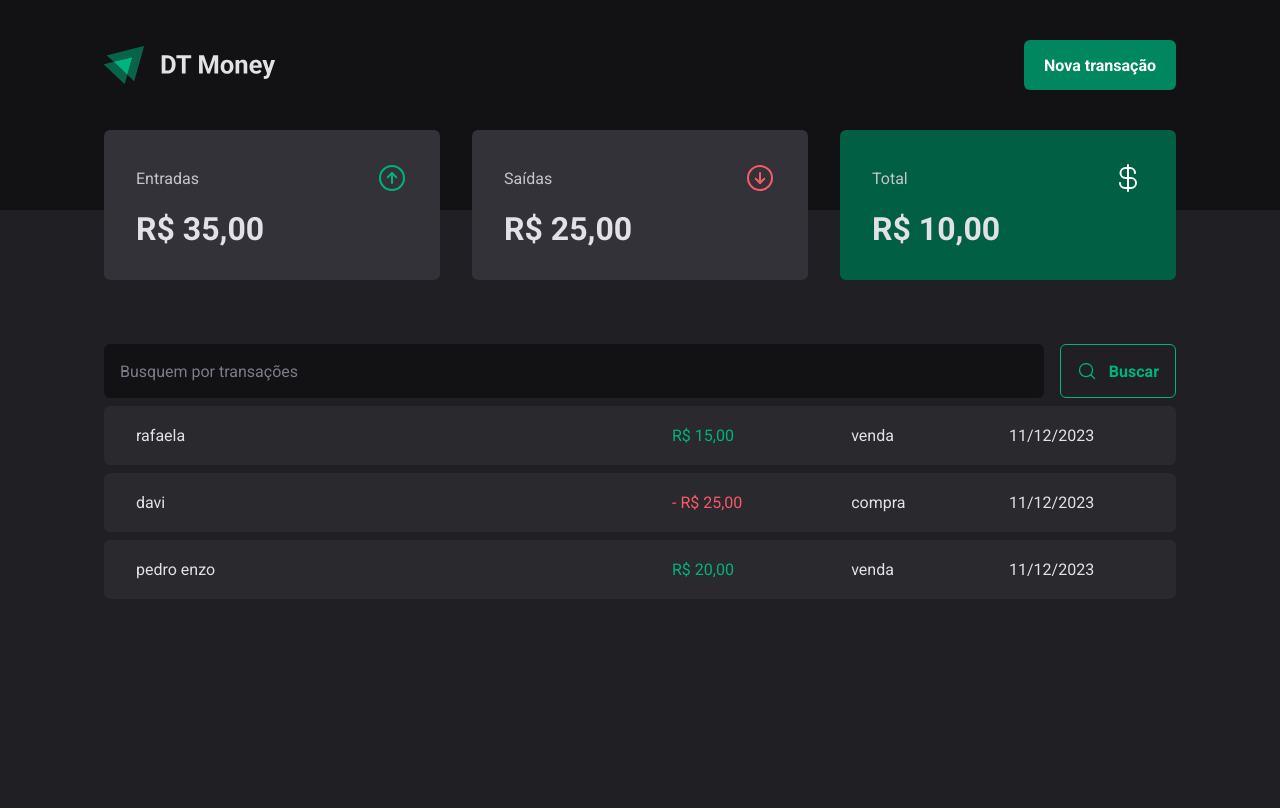
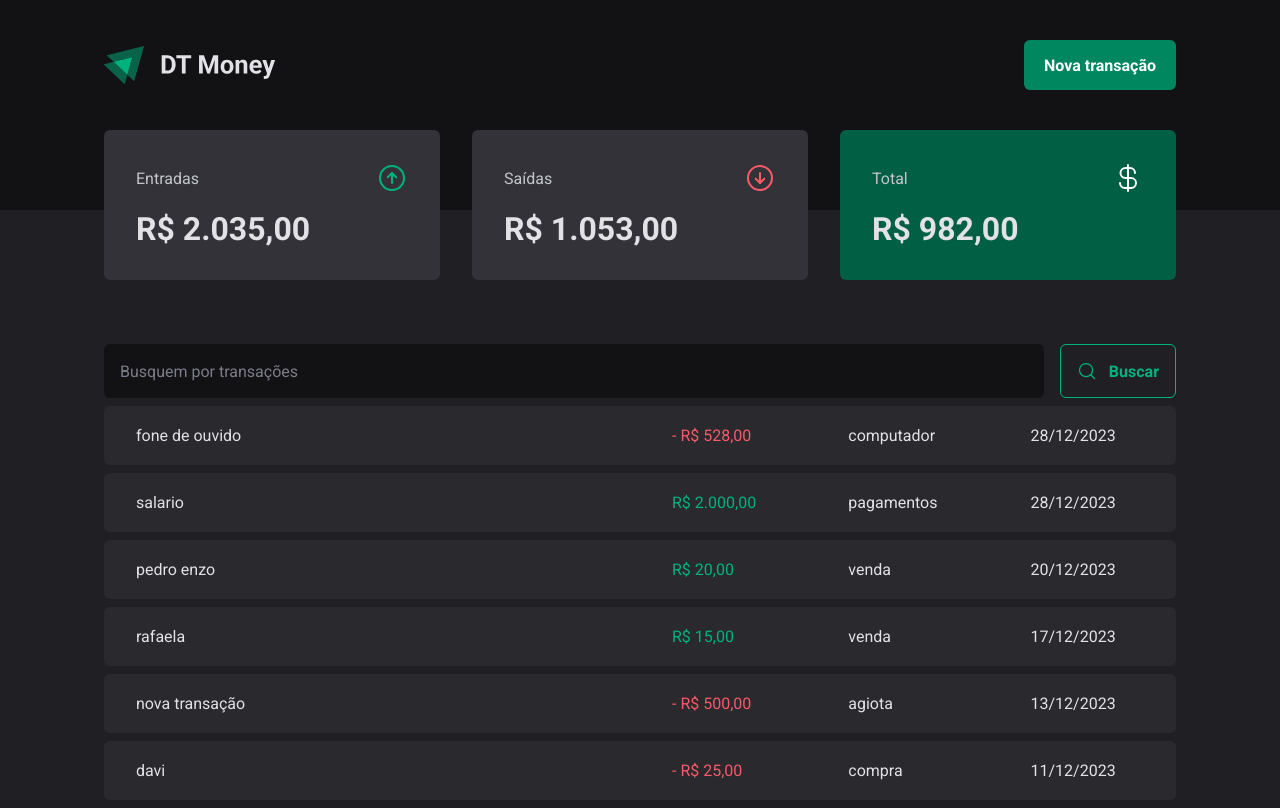
Before and after one commit to pessoadavi/03-dt-money, a React (Vite) app: page / in a window 1280 px wide. Built offline with nearby package versions, Linux system fonts and the light colour scheme; data requests are answered from the project's data file.

Commit message:
criação de nova transação.

```diff
--- a/server.json
+++ b/server.json
@@ -6,7 +6,7 @@
       "type": "income",
       "category": "venda",
       "price": 15,
-      "createdAt": "2023-12-11T17:33:33.179Z"
+      "createdAt": "2023-12-17T17:33:33.179Z"
     },
     {
       "id": 2,
@@ -22,7 +22,31 @@
       "type": "income",
       "category": "venda",
       "price": 20,
-      "createdAt": "2023-12-11T17:14:33.179Z"
+      "createdAt": "2023-12-20T17:14:33.179Z"
+    },
+    {
+      "category": "agiota",
+      "description": "nova transação",
+      "price": 500,
+      "type": "outcome",
+      "createdAt": "2023-12-13T17:41:06.157Z",
+      "id": 4
+    },
+    {
+      "category": "pagamentos",
+      "description": "salario",
+      "price": 2000,
+      "type": "income",
+      "createdAt": "2023-12-28T17:55:01.322Z",
+      "id": 5
+    },
+    {
+      "category": "computador",
+      "description": "fone de ouvido",
+      "price": 528,
+      "type": "outcome",
+      "createdAt": "2023-12-28T18:36:08.494Z",
+      "id": 6
     }
   ]
 }
--- a/src/components/Header/index.tsx
+++ b/src/components/Header/index.tsx
@@ -1,7 +1,7 @@
 import logoimg from '../../assets/logo.svg'
 import * as Dialog from '@radix-ui/react-dialog';
+import NewTransactionalModal from '../NewTransactionalModal';
 import { HeaderContainer, HeaderContent, NewTransactionButton } from "./styles";
-import NewTransactionalModal from '../NewTransactionalModal';
 
 export const Header = () => {
     return (
--- a/src/components/NewTransactionalModal/index.tsx
+++ b/src/components/NewTransactionalModal/index.tsx
@@ -1,8 +1,10 @@
 import * as z from 'zod'
+import { useContext } from 'react';
+import * as Dialog from "@radix-ui/react-dialog";
 import { Controller, useForm } from "react-hook-form";
-import * as Dialog from "@radix-ui/react-dialog";
 import { zodResolver } from '@hookform/resolvers/zod';
 import { ArrowCircleDown, ArrowCircleUp, X } from "phosphor-react";
+import { TransactionsContext } from '../../contexts/TransactionsContext';
 import { CloseButton, Content, Overlay, TransactionTypeButton, TransactionType } from "./styles";
 
 const newTransactionFormSchema = z.object({
@@ -16,13 +18,18 @@ type TransactionsFormInputs = z.infer<typeof newTransactionFormSchema>
 
 const NewTransactionalModal = () => {
 
-    const { control, register, handleSubmit, formState: { isSubmitted } } = useForm<TransactionsFormInputs>({
+    const { createTransactions } = useContext(TransactionsContext)
+
+    const { control, register, handleSubmit, reset, formState: { isSubmitted } } = useForm<TransactionsFormInputs>({
         resolver: zodResolver(newTransactionFormSchema),
         defaultValues: { type: 'income' }
     })
 
-    const handleCreateNEWTransaction = (data: TransactionsFormInputs) => {
-        console.log(data)
+    const handleCreateNewTransaction = async (data: TransactionsFormInputs) => {
+        const { category, description, price, type } = data
+
+        await createTransactions({category, description, price, type})
+        reset()
     }
 
     return (
@@ -35,7 +42,7 @@ const NewTransactionalModal = () => {
                         <X size={24} />
                     </CloseButton>
 
-                    <form onSubmit={handleSubmit(handleCreateNEWTransaction)}>
+                    <form onSubmit={handleSubmit(handleCreateNewTransaction)}>
                         <input
                             required
                             type="text"
--- /dev/null
+++ b/src/contexts/Interfaces.ts
@@ -0,0 +1,20 @@
+import { ReactNode } from "react"
+
+export interface Transaction {
+    id: number,
+    price: number,
+    category: string,
+    createdAt: string
+    description: string,
+    type: 'income' | 'outcome',
+}
+export interface TransactionsProviderProps {
+    children: ReactNode
+}
+
+export interface CreateTransactionInput {
+    price: number,
+    category: string,
+    description: string,
+    type: 'income' | 'outcome',
+}
--- a/src/contexts/TransactionsContext.tsx
+++ b/src/contexts/TransactionsContext.tsx
@@ -1,21 +1,12 @@
+import { api } from '../lib/axios';
+import { createContext } from "react";
 import { useState, useEffect } from 'react';
-import { ReactNode, createContext } from "react";
-interface Transaction {
-    id: number,
-    description: string,
-    type: 'income' | 'outcome',
-    price: number,
-    category: string,
-    createdAt: string
-}
+import { CreateTransactionInput, Transaction, TransactionsProviderProps } from './Interfaces';
 
-interface TransactionContextType {
+export interface TransactionContextType {
     transactions: Transaction[],
     fetchTransactions: (query?: string) => Promise<void>
-}
-
-interface TransactionsProviderProps {
-    children: ReactNode
+    createTransactions: (data: CreateTransactionInput) => Promise<void>
 }
 
 export const TransactionsContext = createContext<TransactionContextType>({} as TransactionContextType)
@@ -29,15 +20,29 @@ export const TransactionsProvider = ({ children }: TransactionsProviderProps) =>
     }, [])
 
     const fetchTransactions = async (query?: string) => {
-        const url = new URL('http://localhost:3333/transactions')
-        if(query) url.searchParams.append('q', query)
-        const response = await fetch(url)
-        setTransactions(await response.json())
+        const response = await api.get('/transactions', {
+            params: {
+                q: query,
+                _order: 'desc',
+                _sort: 'createdAt',
+            }
+        })
+        setTransactions(response.data)
+    }
+
+    const createTransactions = async (data: CreateTransactionInput) => {
+        const { category, description, price, type } = data
+
+        const response = await api.post('/transactions', {
+            category, description, price, type, createdAt: new Date()
+        })
+
+        setTransactions(state => [response.data, ...state])
     }
 
     return (
         <TransactionsContext.Provider
-            value={{ transactions, fetchTransactions }}
+            value={{ transactions, fetchTransactions, createTransactions }}
         >
             {children}
         </TransactionsContext.Provider>
--- /dev/null
+++ b/src/lib/axios.ts
@@ -0,0 +1,5 @@
+import axios from "axios";
+
+export const api = axios.create({
+    baseURL: 'http://localhost:3333',
+})
```
